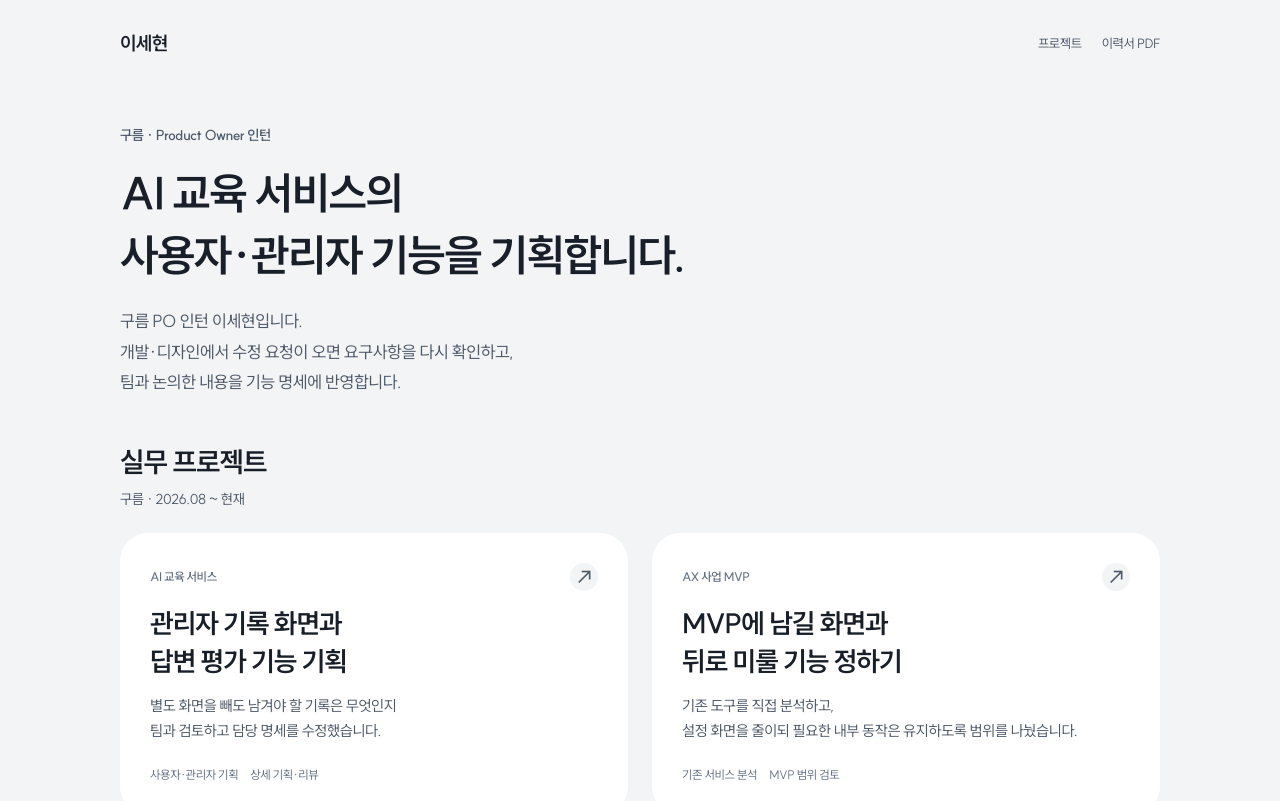
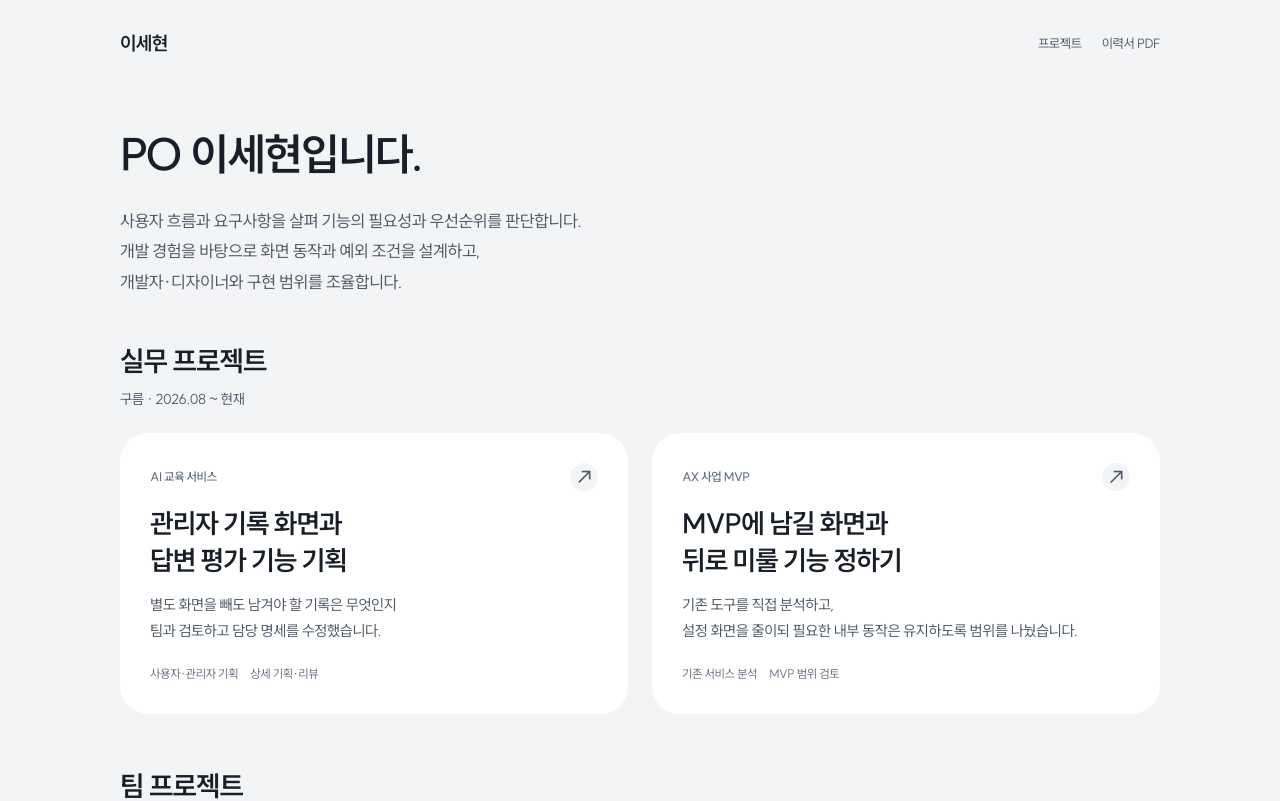
Before and after one commit to lee0806/life-is-egg-pm, a Next.js app: page / in a window 1280 px wide. Shown: the top 801 px of the page. Built offline with nearby package versions, Linux system fonts and the light colour scheme.

Commit message:
Introduce PO competencies in portfolio and resume

```diff
--- a/app/page.tsx
+++ b/app/page.tsx
@@ -4,7 +4,7 @@ import "./toss.css";
 export default function Home() {
 return <div className="toss-portfolio"><a className="skip-link" href="#main">본문으로 바로가기</a>
 <header className="tp-shell tp-nav"><Link href="/" aria-label="이세현 포트폴리오 홈">이세현</Link><nav aria-label="주 메뉴"><a href="#work">프로젝트</a><a href="/leeseh-pm-resume.pdf" target="_blank" rel="noopener noreferrer">이력서 PDF<span className="sr-only"> 새 창</span></a></nav></header>
-<main id="main" className="tp-shell"><section className="tp-intro"><p className="tp-label">구름 · Product Owner 인턴</p><h1>AI 교육 서비스의<br />사용자·관리자 기능을 기획합니다.</h1><p className="tp-shortintro">구름 PO 인턴 이세현입니다.<br />개발·디자인에서 수정 요청이 오면 요구사항을 다시 확인하고,<br />팀과 논의한 내용을 기능 명세에 반영합니다.</p></section>
+<main id="main" className="tp-shell"><section className="tp-intro"><h1>PO 이세현입니다.</h1><p className="tp-shortintro">사용자 흐름과 요구사항을 살펴 기능의 필요성과 우선순위를 판단합니다.<br />개발 경험을 바탕으로 화면 동작과 예외 조건을 설계하고,<br />개발자·디자이너와 구현 범위를 조율합니다.</p></section>
 <section id="work" aria-labelledby="work-heading"><div className="tp-section-head"><h2 id="work-heading">실무 프로젝트</h2><p>구름 · 2026.08 ~ 현재</p></div><div className="tp-project-grid">
 <article className="tp-card"><Link className="tp-card-link" href="/work/ai-education" aria-label="AI 교육 서비스 사례 읽기"><div className="tp-card-top"><span>AI 교육 서비스</span><span aria-hidden="true">↗</span></div><h3>관리자 기록 화면과<br />답변 평가 기능 기획</h3><p className="tp-description">별도 화면을 빼도 남겨야 할 기록은 무엇인지<br />팀과 검토하고 담당 명세를 수정했습니다.</p><div className="tp-card-foot"><span>사용자·관리자 기획</span><span>상세 기획·리뷰</span></div></Link></article>
 <article className="tp-card"><Link className="tp-card-link" href="/work/ai-workspace" aria-label="AX 사업 MVP 사례 읽기"><div className="tp-card-top"><span>AX 사업 MVP</span><span aria-hidden="true">↗</span></div><h3>MVP에 남길 화면과<br />뒤로 미룰 기능 정하기</h3><p className="tp-description">기존 도구를 직접 분석하고,<br />설정 화면을 줄이되 필요한 내부 동작은 유지하도록 범위를 나눴습니다.</p><div className="tp-card-foot"><span>기존 서비스 분석</span><span>MVP 범위 검토</span></div></Link></article>
```
Also changed, not shown: 2 other files (tests, documents, lock files or other folders).
